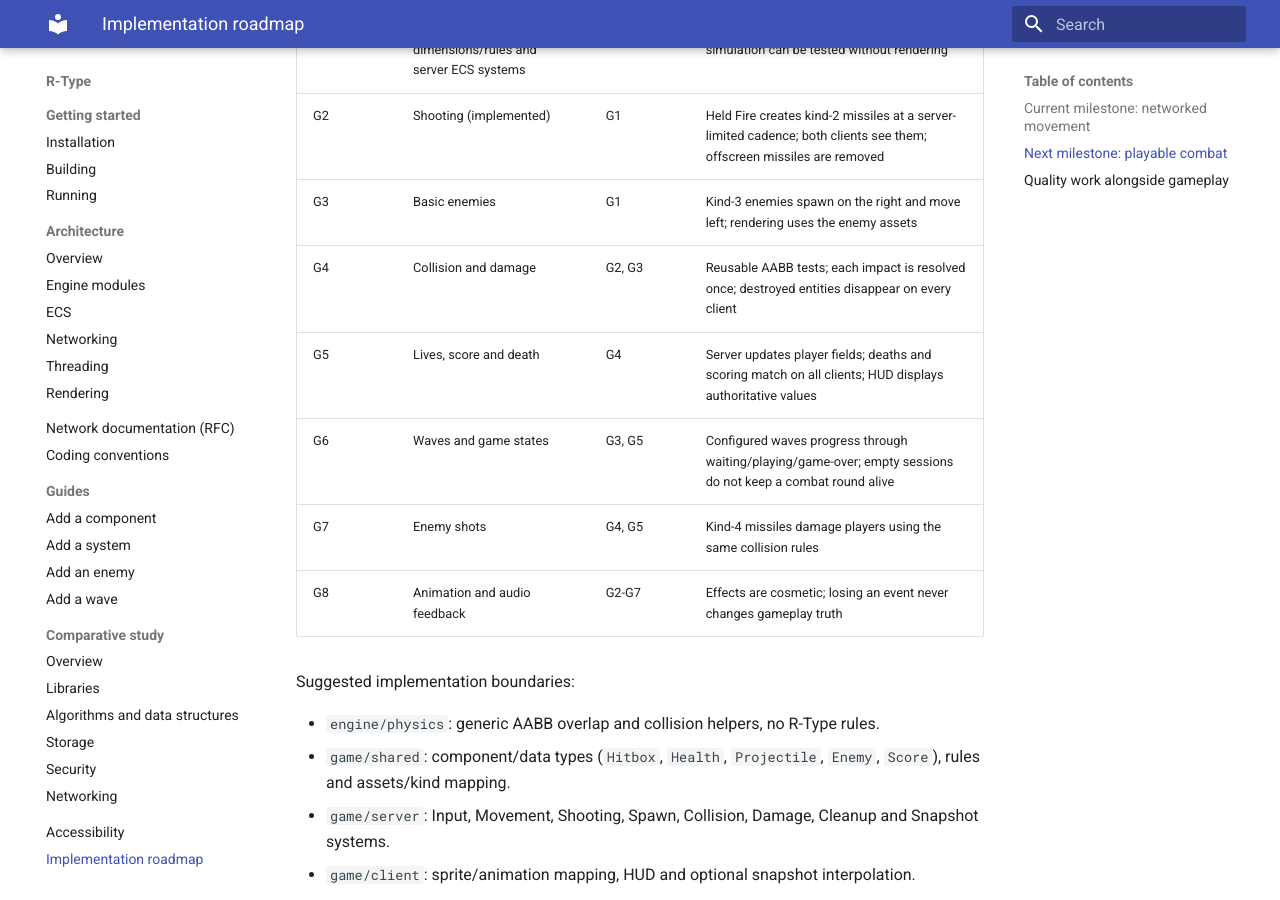
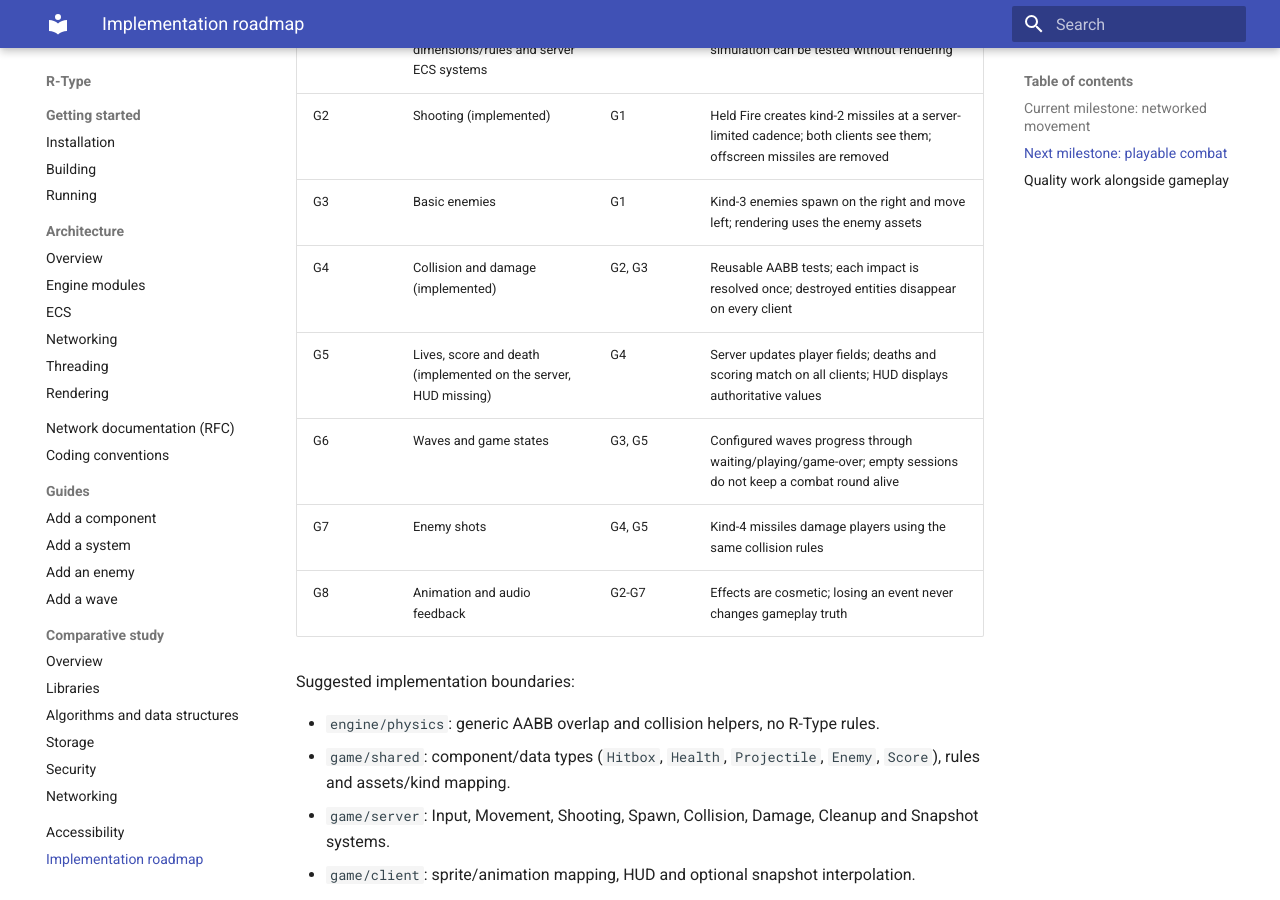
Before and after one commit to Origanire/r-type, an MkDocs documentation site: the page built from docs/roadmap.md, in a window 1280 px wide and 900 px high, scrolled down 1080 px. Built offline with MkDocs 1.6.1 and Material for MkDocs 9.7.7, drawn with Linux system fonts in a browser that asks for light colours.

Commit message:
Update roadmap to mark collision, damage, lives, and score as implemented

```diff
--- a/docs/roadmap.md
+++ b/docs/roadmap.md
@@ -24,8 +24,8 @@ Implement in this order. Keep authoritative logic on the server and use snapshot
 | G1 | Shared gameplay dimensions/rules and server ECS systems | N5 | Speed/size/timing constants are named; simulation can be tested without rendering |
 | G2 | Shooting (implemented) | G1 | Held Fire creates kind-2 missiles at a server-limited cadence; both clients see them; offscreen missiles are removed |
 | G3 | Basic enemies | G1 | Kind-3 enemies spawn on the right and move left; rendering uses the enemy assets |
-| G4 | Collision and damage | G2, G3 | Reusable AABB tests; each impact is resolved once; destroyed entities disappear on every client |
-| G5 | Lives, score and death | G4 | Server updates player fields; deaths and scoring match on all clients; HUD displays authoritative values |
+| G4 | Collision and damage (implemented) | G2, G3 | Reusable AABB tests; each impact is resolved once; destroyed entities disappear on every client |
+| G5 | Lives, score and death (implemented on the server, HUD missing) | G4 | Server updates player fields; deaths and scoring match on all clients; HUD displays authoritative values |
 | G6 | Waves and game states | G3, G5 | Configured waves progress through waiting/playing/game-over; empty sessions do not keep a combat round alive |
 | G7 | Enemy shots | G4, G5 | Kind-4 missiles damage players using the same collision rules |
 | G8 | Animation and audio feedback | G2-G7 | Effects are cosmetic; losing an event never changes gameplay truth |
```
